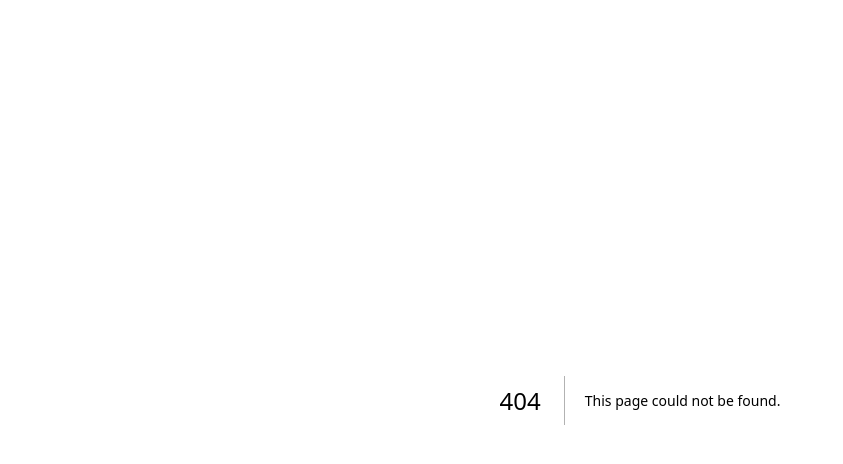
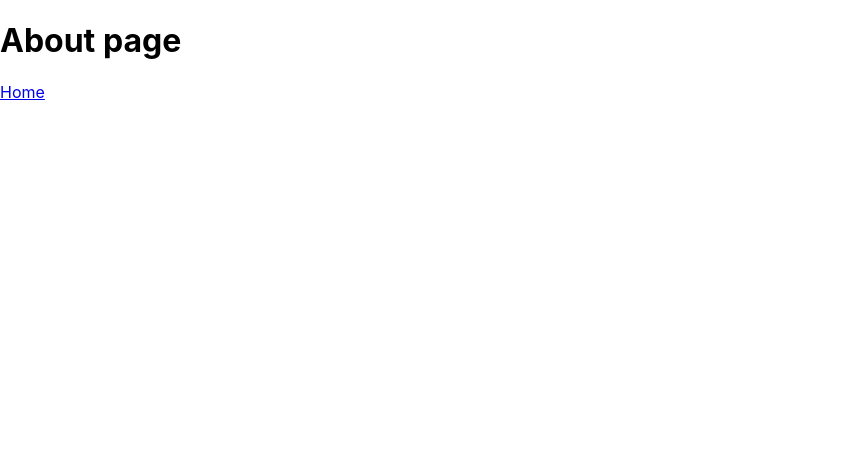
Before and after one commit to mrosati84/Next.js-course, a Next.js app: page /about in a window 1280 px wide. Before the commit this address had no page. Shown: the top 464 px of the page, without its empty margins (0-843 px from the left). Built offline with nearby package versions, Linux system fonts and the light colour scheme.

Commit message:
add dummy pages

```diff
--- /dev/null
+++ b/pages/about.js
@@ -0,0 +1,14 @@
+import Link from 'next/link';
+
+function AboutPage() {
+  return (
+    <div>
+      <h1>About page</h1>
+      <p>
+        <Link href="/">Home</Link>
+      </p>
+    </div>
+  );
+}
+
+export default AboutPage;
--- a/styles/globals.css
+++ b/styles/globals.css
@@ -5,12 +5,3 @@ body {
   font-family: -apple-system, BlinkMacSystemFont, Segoe UI, Roboto, Oxygen,
     Ubuntu, Cantarell, Fira Sans, Droid Sans, Helvetica Neue, sans-serif;
 }
-
-a {
-  color: inherit;
-  text-decoration: none;
-}
-
-* {
-  box-sizing: border-box;
-}
```
Also changed, not shown: pages/index.js (+12 -3 lines), 1 other file (tests, documents, lock files or other folders).
